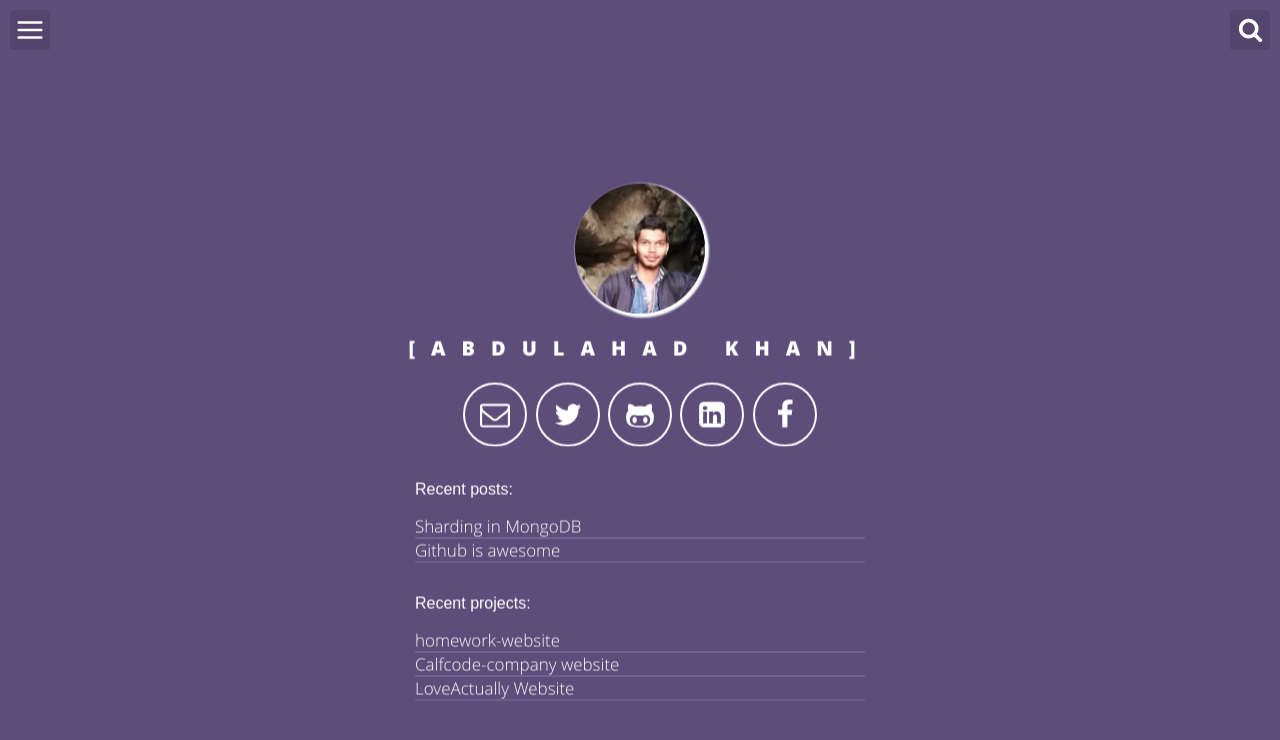
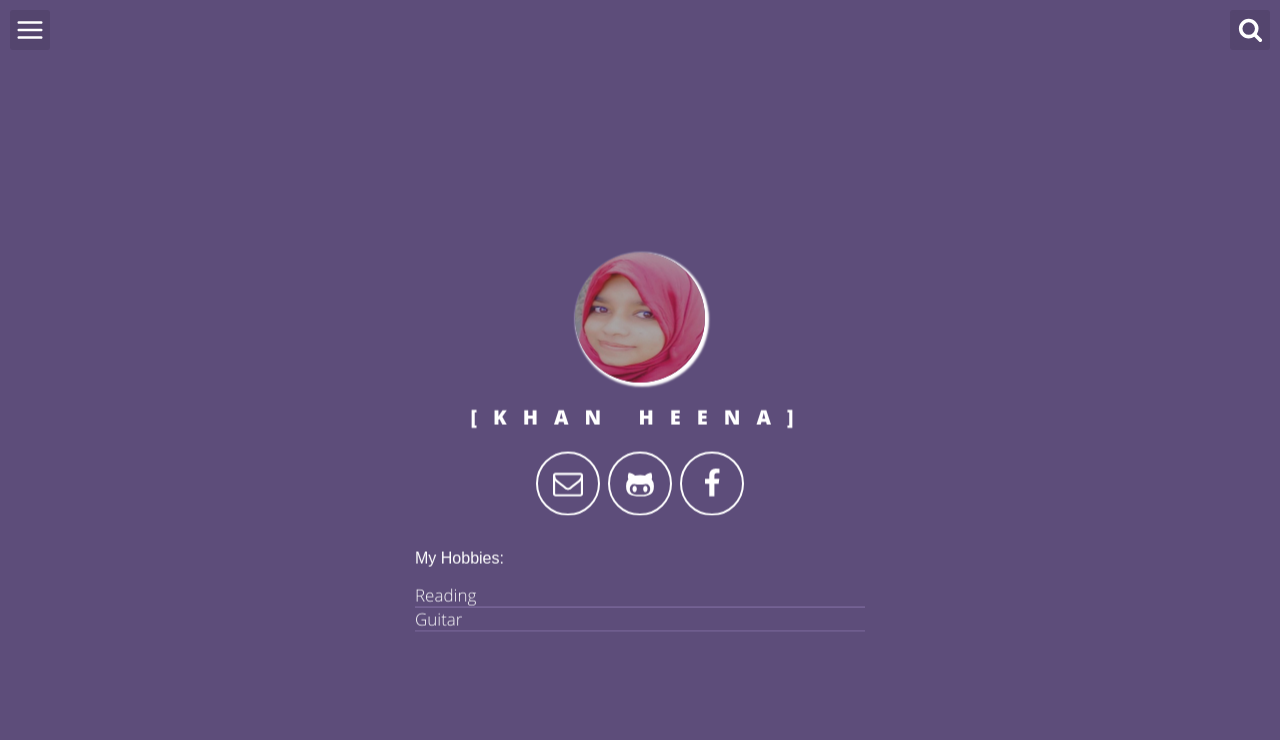
Before and after one commit to hfgfdfhsdgs45/profile, a Jekyll site: the page built from index.html, in a window 1280 px wide. Shown: the top 740 px of the page. Built offline with Jekyll 4.4.1, drawn with Linux system fonts in a browser that asks for light colours.

Commit message:
for hanu

```diff
--- a/_config.yml
+++ b/_config.yml
@@ -1,16 +1,16 @@
 # Site settings
-title: Abdulahad - Profile
-description: "A blog about Abdulahad ..."
+title: Heena - Profile
+description: "A blog about Heena ..."
 baseurl: "/profile" # for test: remove string '/space-jekyll-template' to ''
-url: "http://Abduliitr.github.io" # for test: remove string 'http://victorvoid.github.io' to '' but in production: 'https://yourusername.githu.io'
+url: "http://khanheenu111.github.io" # for test: remove string 'http://victorvoid.github.io' to '' but in production: 'https://yourusername.githu.io'
 
 # User settings
-username: ABDULAHAD
-user_title: Abdulahad- FrontEnd
-email: abdul.thomso@gmail.com
+username: Heena
+user_title: Heena- FrontEnd
+email: khanheenu111@gmail.com
 twitter_username: Abdulah78723029
-facebook_username: qadbury0123456789
-github_username: Abduliitr
+facebook_username: 100046202251856
+github_username: khanheenu111
 gplus_username: 1/104502991413079583593
 linkedin_public_url: abdulahad-khan-profile/ # Example: For public profile 'www.linkedin.com/in/john-smith', 'john-smith' is your linkedin_public_url
 disqus_username:
@@ -48,12 +48,12 @@ links:
       key_trigger: 5
   section_2:
     - title: github
-      url: http://www.github.com/abduliitr
+      url: http://www.github.com/khanheenu111
       new_tab: true
       key_trigger: g
-    - title: twitter
-      url: https://twitter.com/Abdulah78723029
-      key_trigger: t
+    # - title: twitter
+    #   url: https://twitter.com/Abdulah78723029
+    #   key_trigger: t
     - title: search
       url: ""
       key_trigger: s #WARNING: search only works with "s"
@@ -61,14 +61,14 @@ links:
 # projects in header index
 projects:
 
-  - name: homework-website
-    url: https://abduliitr.github.io/homework/
-  - name: Calfcode-company website
-    url: https://calfcode.com
-  - name: LoveActually Website
-    url: https://abduliitr.github.io/loveActually/
-  # - name: fluany
-  #   url: https://github.com/fluany/fluany
+  - name: Reading
+    url: /
+  - name: Guitar
+    url: /
+#   - name: LoveActually Website
+#     url: https://abduliitr.github.io/loveActually/
+#   - name: fluany
+#     url: https://github.com/fluany/fluany
 #  - name: profile-page
 #    url: https://abduliitr.github.io/profile/
 
--- a/_includes/header-default.html
+++ b/_includes/header-default.html
@@ -2,11 +2,11 @@
     <div class="content">
 
         <div class="person">
-            <img alt="My photo" src="img/myPhoto.jpg">
+            <img alt="My photo" src="img/myPhoto1.jpeg">
         </div>
 
         <h1>
-            <span class="site-title">[ABDULAHAD KHAN]</span>
+            <span class="site-title">[KHAN HEENA]</span>
         </h1>
 
         <div class="icons-home">
@@ -14,9 +14,9 @@
                 <svg class="icon icon-email"><use xlink:href="#icon-email"></use></svg>
             </a>
 
-            <a aria-label="My Twitter" title="Follow me on Twitter" target="_blank" href="https://twitter.com/{{site.twitter_username}}">
+            <!-- <a aria-label="My Twitter" title="Follow me on Twitter" target="_blank" href="https://twitter.com/{{site.twitter_username}}">
                 <svg class="icon icon-twitter"><use xlink:href="#icon-twitter"></use></svg>
-            </a>
+            </a> -->
 
             <!-- <a aria-label="My Google Plus" title="Show my feed" target="_blank" href="https://plus.google.com/u/+{{site.gplus_username}}/posts">
                 <svg class="icon icon-google-plus"><use xlink:href="#icon-google-plus"></use></svg>
@@ -26,17 +26,17 @@
                 <svg class="icon icon-github-alt"><use xlink:href="#icon-github-alt"></use></svg>
             </a>
 
-            <a aria-label="My LinkedIn" title="Show my linkedin profile" target="_blank" href="https://www.linkedin.com/in/{{site.linkedin_public_url}}">
+            <!-- <a aria-label="My LinkedIn" title="Show my linkedin profile" target="_blank" href="https://www.linkedin.com/in/{{site.linkedin_public_url}}">
                 <svg class="icon icon-linkedin"><use xlink:href="#icon-linkedin"></use></svg>
-            </a>
+            </a> -->
 
             <a aria-label="My Facebook" title="Show my Facebook profile" target="_blank" href="https://www.facebook.com/qadbury0123456789/">
                 <svg class="icon icon-facebook"><use xlink:href="#icon-facebook"></use></svg>
             </a>
         </div>
 
-        <ul class="recent">
-            <p>Recent posts:</p>
+        <!-- <ul class="recent">
+            <p>My Hobbies:</p>
              {% for post in site.posts limit:3%}
                 <li>
                     <a title="Will take a my recent post" href="{{ post.url | prepend: site.baseurl }}">
@@ -44,10 +44,10 @@
                     </a>
                 </li>
               {% endfor %}
-        </ul>
+        </ul> -->
 
         <ul class="recent">
-            <p>Recent projects:</p>
+            <p>My Hobbies:</p>
              {% for project in site.projects limit:5%}
                 <li>
                     <a title="Show my recent project" href="{{ project.url}}">
```
Also changed, not shown: img/myPhoto1.jpeg (added).
